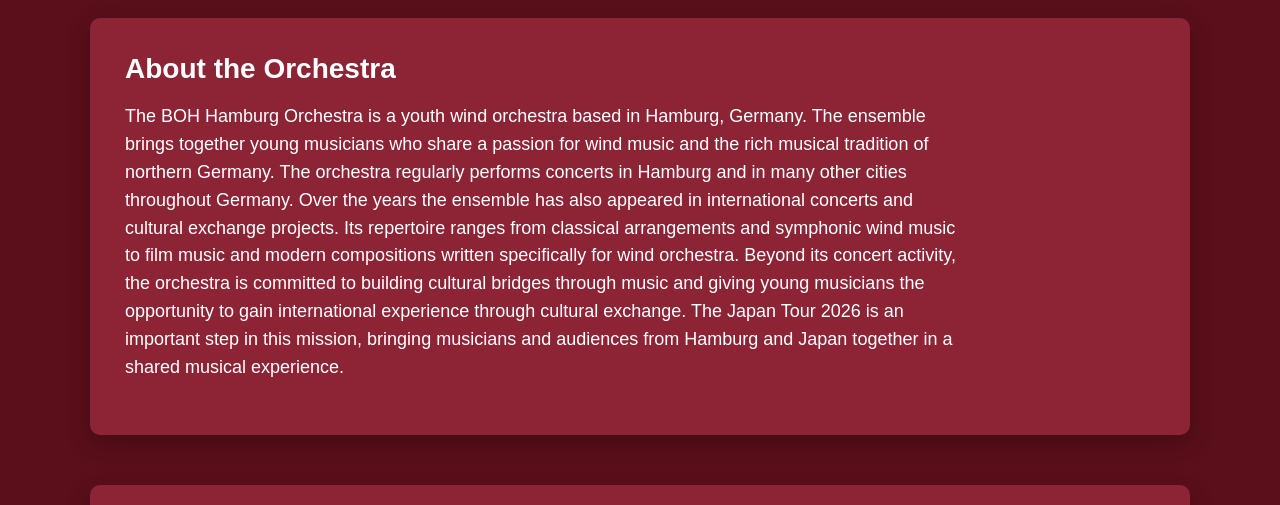
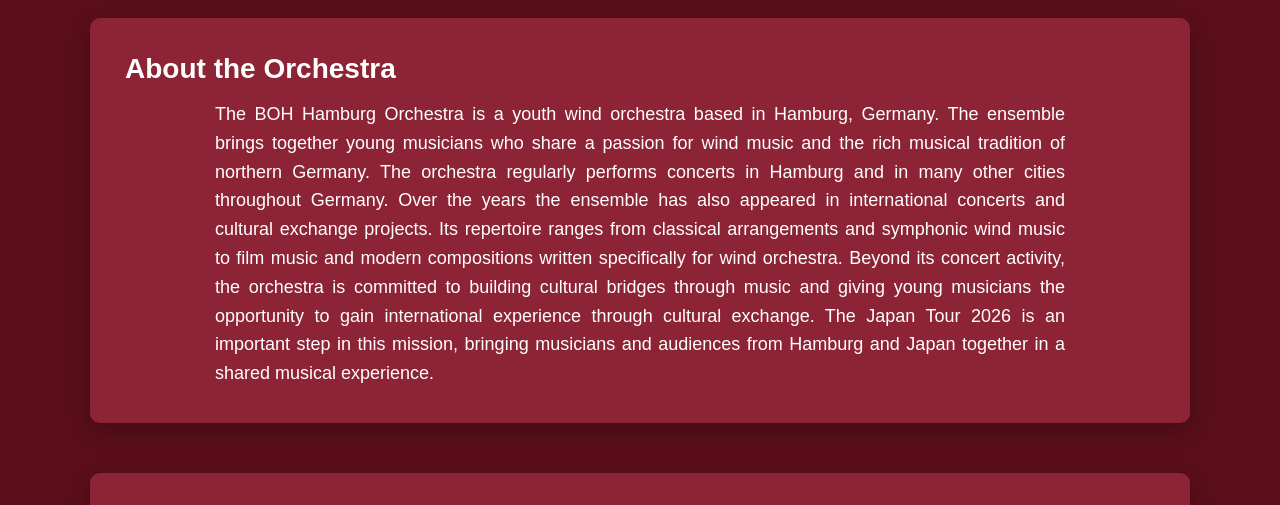
Before and after one commit to bohjapantour/bohjapantour.github.io, a plain HTML site: page index.html in a window 1280 px wide. Shown: the part 442-947 px from the top of the page. Drawn offline with Linux system fonts and the light colour scheme.

Commit message:
Update index.html

```diff
--- a/index.html
+++ b/index.html
@@ -324,8 +324,10 @@
 
 #aboutText{
 font-size:18px;
-line-height:1.55;
+line-height:1.6;
 max-width:850px;
+margin:auto;
+text-align:justify;
 }
 
 .card h2{
```
